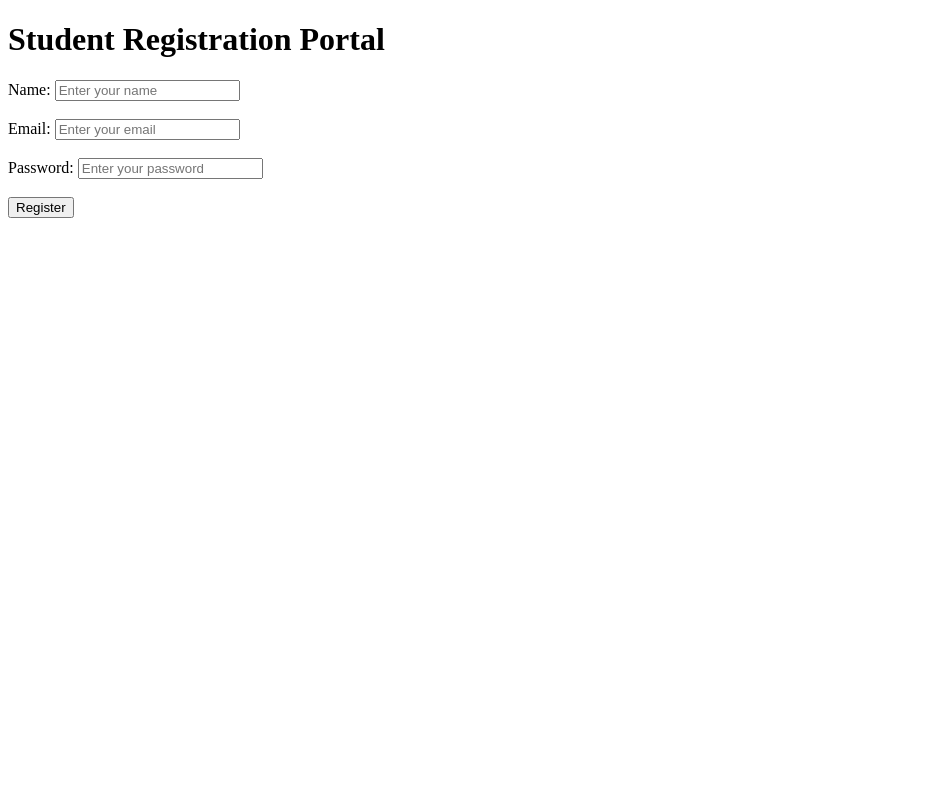
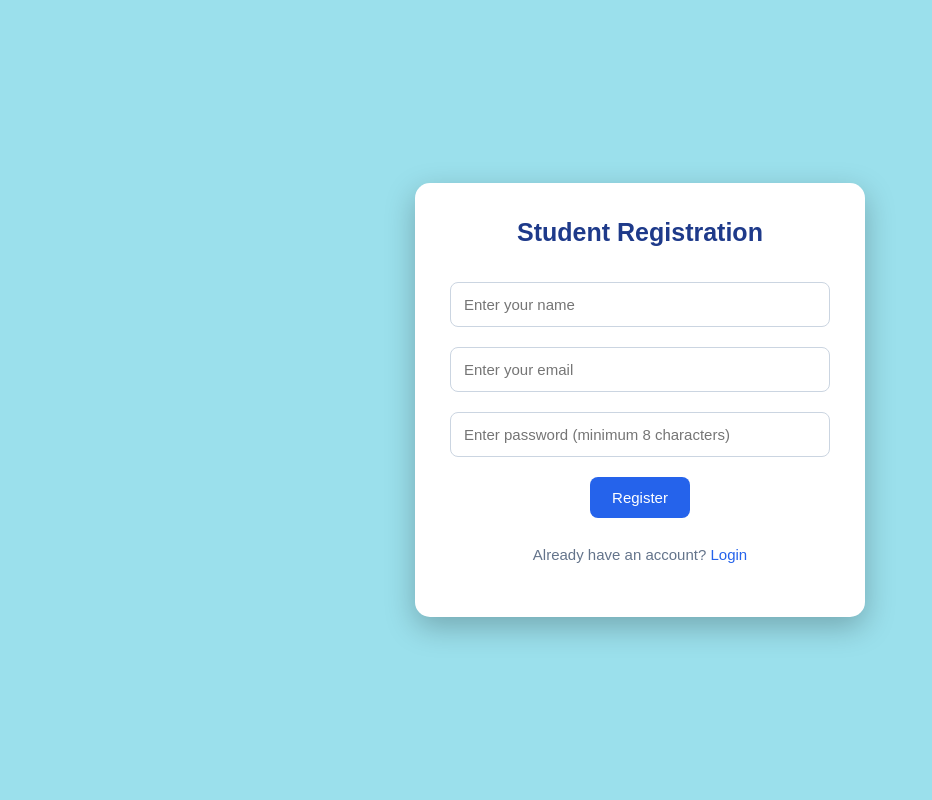
Before and after one commit to jeevan-7989/studentportel, a FastAPI app: template templates/register.html in a window 1280 px wide. Shown: the whole page, without its empty margins (0-932 px from the left). Run offline with FastAPI, Linux system fonts and the light colour scheme; the template is opened without the code that fills it, so the values that code supplies are empty; parts of the project's set-up code (start-up, migrations or seed data) failed here and were passed over.

Commit message:
Initial commit - Student Portal project

```diff
--- /dev/null
+++ b/Style/style.css
@@ -0,0 +1,137 @@
+
+/* General Reset */
+* {
+    margin: 0;
+    padding: 0;
+    box-sizing: border-box;
+}
+
+/* Body */
+body {
+    font-family: Arial, Helvetica, sans-serif;
+    background: rgb(155, 224, 236);
+    min-height: 100vh;
+    display: flex;
+    justify-content: center;
+    align-items: center;
+    padding: 20px;
+    color: #1e293b;
+}
+
+/* Main Container */
+.container {
+    background-color: #ffffff;
+    width: 100%;
+    max-width: 450px;
+    padding: 35px;
+    border-radius: 15px;
+    text-align: center;
+    box-shadow: 0 10px 30px rgba(0, 0, 0, 0.25);
+}
+
+/* Headings */
+h1 {
+    font-size: 28px;
+    color: #1e3a8a;
+    margin-bottom: 15px;
+}
+
+h2 {
+    font-size: 25px;
+    color: #1e3a8a;
+    margin-bottom: 25px;
+}
+
+h3 {
+    font-size: 20px;
+    color: #334155;
+    margin: 15px 0;
+}
+
+/* Paragraphs */
+p {
+    font-size: 15px;
+    color: #64748b;
+    margin: 15px 0;
+    line-height: 1.6;
+}
+
+/* Input Fields */
+input {
+    width: 100%;
+    padding: 13px;
+    margin: 10px 0;
+    border: 1px solid #cbd5e1;
+    border-radius: 8px;
+    font-size: 15px;
+    outline: none;
+    transition: 0.3s;
+}
+
+input:focus {
+    border-color: #2563eb;
+    box-shadow: 0 0 5px rgba(37, 99, 235, 0.3);
+}
+
+/* Buttons */
+button {
+    background-color: #2563eb;
+    color: white;
+    border: none;
+    padding: 12px 22px;
+    margin: 10px 5px;
+    border-radius: 8px;
+    font-size: 15px;
+    cursor: pointer;
+    transition: 0.3s;
+}
+
+button:hover {
+    background-color: #1d4ed8;
+    transform: translateY(-2px);
+}
+
+/* Links */
+a {
+    text-decoration: none;
+    color: #2563eb;
+}
+
+a:hover {
+    text-decoration: underline;
+}
+
+/* Error Message */
+.error {
+    background-color: #fee2e2;
+    color: #b91c1c;
+    padding: 10px;
+    border-radius: 7px;
+    margin-bottom: 15px;
+    font-size: 14px;
+}
+
+/* Dashboard Details */
+.container p strong {
+    color: #1e293b;
+}
+
+/* Responsive Design */
+@media (max-width: 480px) {
+    .container {
+        padding: 25px 20px;
+    }
+
+    h1 {
+        font-size: 23px;
+    }
+
+    h2 {
+        font-size: 22px;
+    }
+
+    button {
+        width: 100%;
+        margin: 8px 0;
+    }
+}
--- a/main.py
+++ b/main.py
@@ -1,19 +1,182 @@
-from fastapi import FastAPI
+
+from fastapi import FastAPI, Request, Form, Depends, HTTPException
 from fastapi.staticfiles import StaticFiles
 from fastapi.templating import Jinja2Templates
 from fastapi.responses import RedirectResponse
-from fastapi.Staticfiles import StaticFiles
+from starlette.middleware.sessions import SessionMiddleware
 
+from security import hash_password, verify_password
+
+from sqlalchemy.orm import Session
+from database import Base, get_db, engine, User
+import os
+from dotenv import load_dotenv
 app = FastAPI()
 
-templates=Jinja2Templates(directory="templates")
-app.middleware(
-    secret_key="Jeevan_fsd",
+templates = Jinja2Templates(directory="templates")
+load_dotenv()
+
+SECRET_KEY = os.getenv("SECRET_KEY")
+
+app.add_middleware(
+    SessionMiddleware,
+    secret_key=SECRET_KEY,
     same_site="lax",
-    http_only=False
+    https_only=False
 )
+
 app.mount(
-    "/static",
-    StaticFiles(directory="Static"),
-    name="static"
+    "/Style",
+    StaticFiles(directory="Style"),
+    name="Style"
 )
+
+Base.metadata.create_all(bind=engine)
+
+@app.get("/")
+def home(request: Request):
+
+    return templates.TemplateResponse(
+        request=request,
+        name="home.html"
+    )
+
+@app.get("/register")
+def register_page(request: Request):
+
+    return templates.TemplateResponse(
+        request=request,
+        name="register.html"
+    )
+
+
+@app.post("/register")
+def register(
+    request: Request,
+    name: str = Form(...),
+    email: str = Form(...),
+    password: str = Form(...),
+    db: Session = Depends(get_db)
+):
+
+    name = name
+    email = email
+
+    if not name or not email or not password:
+
+        return templates.TemplateResponse(
+            request=request,
+            name="register.html",
+            context={"error": " all fields are required"}
+        )
+
+    existing_user = db.query(User).filter(
+        User.email == email
+    ).first()
+
+    if existing_user:
+
+        return templates.TemplateResponse(
+            request=request,
+            name="register.html",
+            context={"error": "Email already registered"}
+        )
+
+    new_user = User(
+        name=name,
+        email=email,
+        password_hash=hash_password(password)
+    )
+
+    db.add(new_user)
+    db.commit()
+
+    return RedirectResponse(
+        url="/login",
+        status_code=303
+    )
+
+@app.get("/login")
+def login_page(request: Request):
+
+    return templates.TemplateResponse(
+        request=request,
+        name="login.html",
+        context={"error": None}
+    )
+
+@app.post("/login")
+def login(
+    request: Request,
+    email: str = Form(...),
+    password: str = Form(...),
+    db: Session = Depends(get_db)
+):
+
+    email = email
+
+    user = db.query(User).filter(
+        User.email == email
+    ).first()
+
+    if user is None or not verify_password(
+        password,
+        user.password_hash
+    ):
+
+        return templates.TemplateResponse(
+            request=request,
+            name="login.html",
+            context={"error": "invalid email or password"}
+        )
+
+    request.session.clear()
+
+    request.session["user_id"] = user.id
+    return RedirectResponse(
+        url="/dashboard",
+        status_code=303
+    )
+@app.get("/dashboard")
+def dashboard(
+    request: Request,
+    db: Session = Depends(get_db)
+):
+
+    user_id = request.session.get("user_id")
+
+    if not user_id:
+
+        return RedirectResponse(
+            url="/login",
+            status_code=303
+        )
+
+    user = db.query(User).filter(
+        User.id == user_id
+    ).first()
+
+    if not user:
+
+        request.session.clear()
+
+        return RedirectResponse(
+            url="/login",
+            status_code=303
+        )
+
+    return templates.TemplateResponse(
+        request=request,
+        name="dashboard.html",
+        context={"user": user}
+    )
+
+@app.get("/logout")
+def logout(request: Request):
+
+    request.session.clear()
+
+    return RedirectResponse(
+        url="/",
+        status_code=303
+    )
--- /dev/null
+++ b/security.py
@@ -0,0 +1,6 @@
+from pwdlib import PasswordHash
+password_hasher= PasswordHash.recommended()
+def hash_password(password:str)-> str:
+    return password_hasher.hash(password)
+def verify_password(password: str, saved_hash: str) -> bool:
+    return password_hasher.verify(password, saved_hash)
--- a/templates/register.html
+++ b/templates/register.html
@@ -1,22 +1,21 @@
 <!DOCTYPE html>
-<html lang="en">
+<html>
 <head>
-    <meta charset="UTF-8">
-    <meta name="viewport" content="width=device-width, initial-scale=1.0">
     <title>Student Registration</title>
+    <link rel="stylesheet" href="/Style/style.css">
 </head>
 <body>
-    <h1>Student Registration Portal</h1>
-    <form action="/register" method="post">
-        <label for="name">Name:</label>
-        <input type="text" id="name" name="name" placeholder="Enter your name" required><br><br>
 
-        <label for="email">Email:</label>
-        <input type="email" id="email" name="email" placeholder="Enter your email" required><br><br>
+    <div class="container">
+        <h2>Student Registration</h2>
+        <form action="/register" method="post">
+            <input type="text" name="name" placeholder="Enter your name" required>
+            <input type="email" name="email" placeholder="Enter your email" required>
+            <input type="password" name="password" placeholder="Enter password (minimum 8 characters)" required>
+            <button type="submit">Register</button>
+        </form>
+        <p>Already have an account? <a href="/login">Login</a></p>
+    </div>
 
-        <label for="password">Password:</label>
-        <input type="password" id="password" name="password" placeholder="Enter your password" required><br><br>
-
-        <input type="submit" value="Register">
 </body>
 </html>
```
Also changed, not shown: database.py (added, +33 -0 lines), templates/Dashboard.html (added, +23 -0 lines), templates/home.html (+11 -4 lines), templates/login.html (+11 -11 lines), database.db (added).
